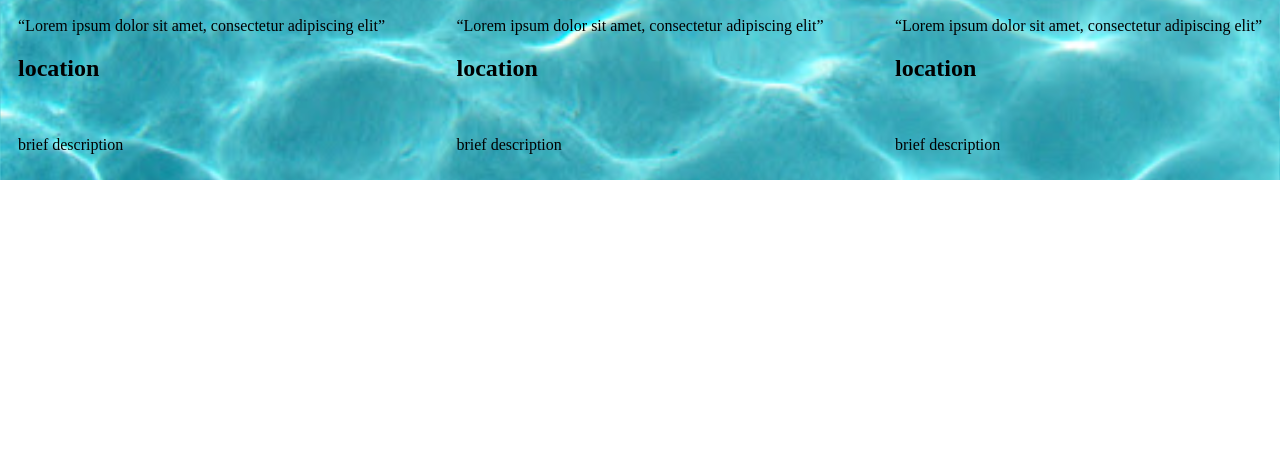
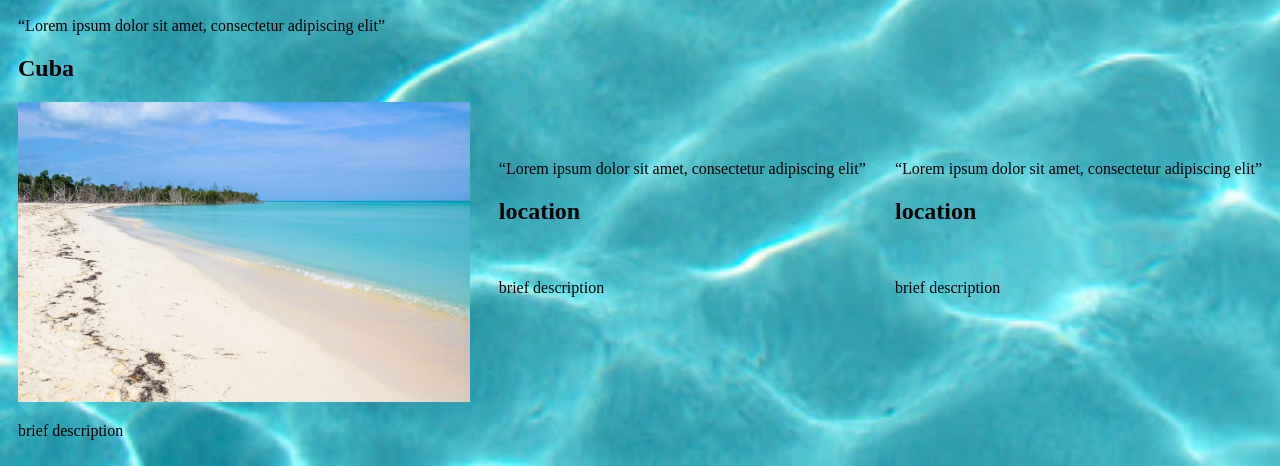
Before and after one commit to FolksyCarrot/chapter3, a plain HTML site: page index.html in a window 1280 px wide. Shown: the part 659-1125 px from the top of the page. Before the commit the page ends 839 px from the top, so only its background shows below. Drawn offline with Linux system fonts and the light colour scheme.

Commit message:
updated location picture

```diff
--- a/index.html
+++ b/index.html
@@ -59,8 +59,8 @@
     <section class="quotes">
         <div class="quote1">
             <q>Lorem ipsum dolor sit amet, consectetur adipiscing elit</q>
-            <h2>location</h2>
-            <img src="" alt="">
+            <h2>Cuba</h2>
+            <img src="images/cuba.jpg" alt="cuba" class="quote--photo">
             <p>brief description</p>
         </div>
 
--- a/styles/main.css
+++ b/styles/main.css
@@ -1,3 +1,5 @@
+@import url("photos.css");
+
 body {
     background-image: url("../images/pool_waves2.jpg");
     background-size: cover;
--- /dev/null
+++ b/styles/photos.css
@@ -0,0 +1,5 @@
+@import url("/styles/photos.css");
+
+.quote--photo {
+    max-height: 300px;
+}
```
Also changed, not shown: images/cuba.jpg (added), 1 other file.
